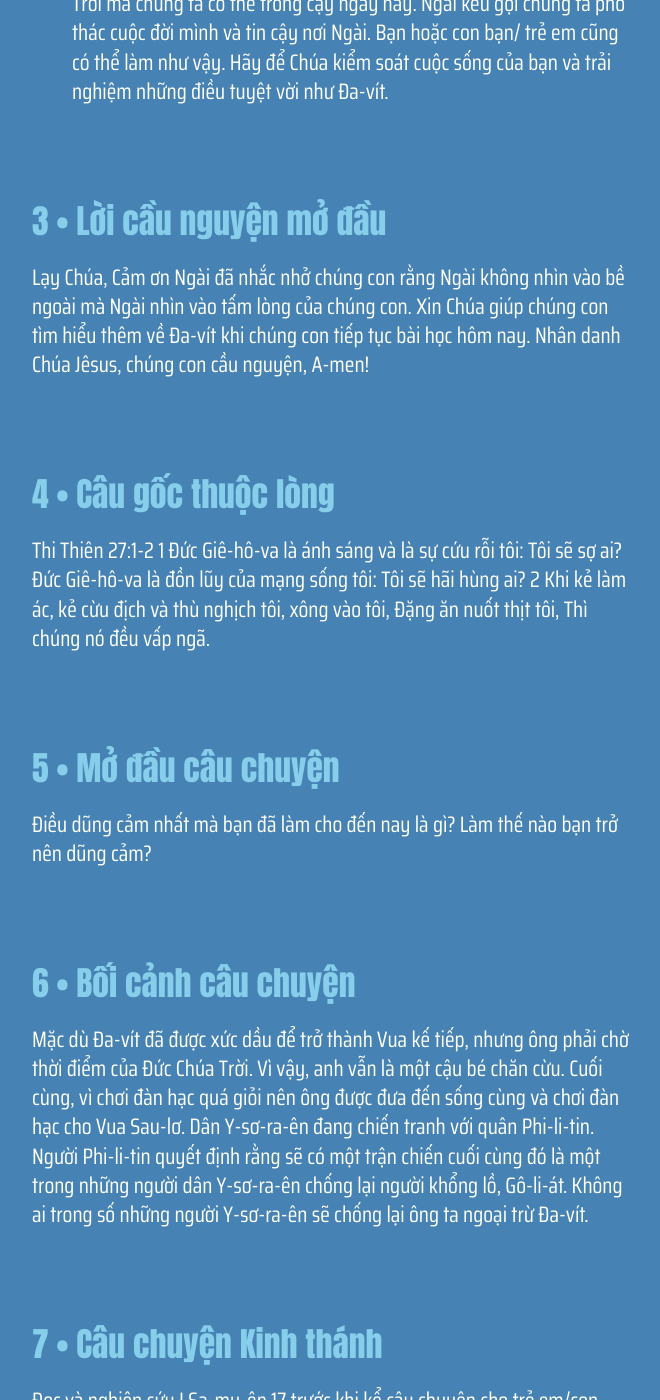
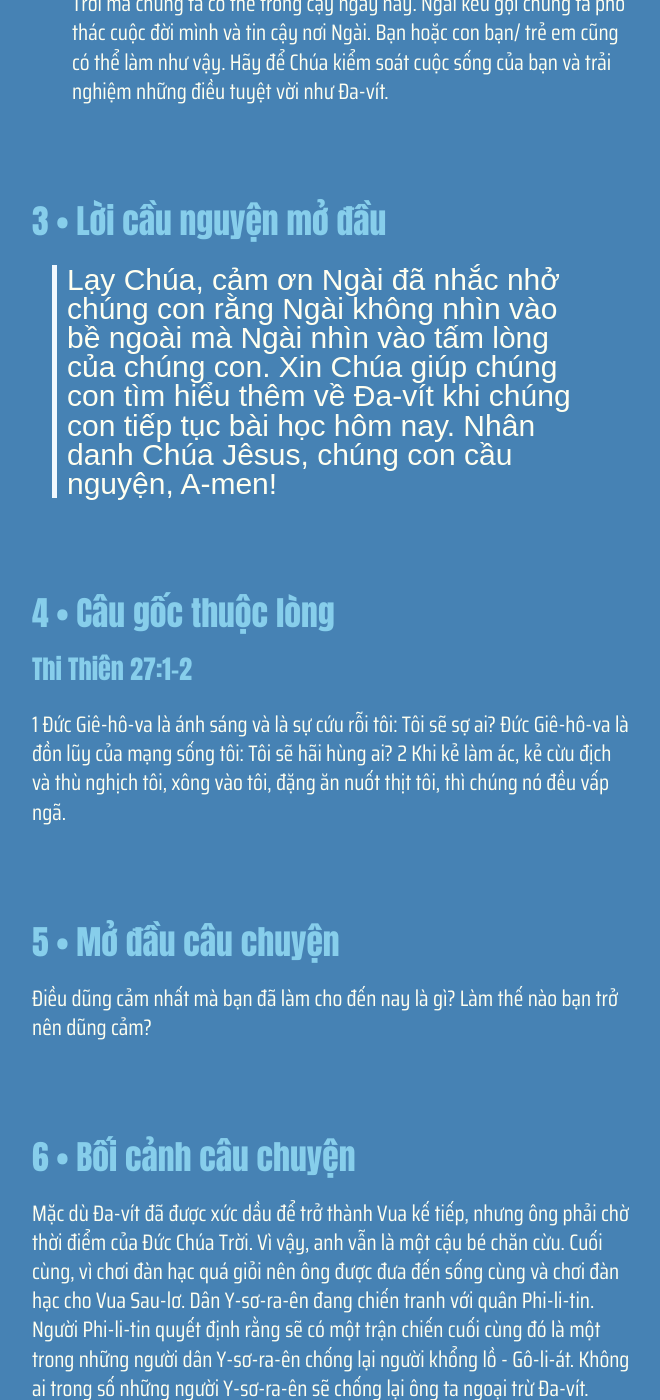
Before and after one commit to GospelTrust/LGS, a Jekyll site: the page built from docs/content/_vi/41-1.md, in a window 1280 px wide and 1400 px high, scrolled down 1867 px. Shown: the whole window, without its empty margins (308-968 px from the left). Built offline with Jekyll 4.4.1, drawn with Linux system fonts in a browser that asks for light colours; some web fonts are replaced; some of the changed text lies outside the part shown.

Commit message:
Update: w41d1

```diff
--- a/docs/content/_vi/41-1.md
+++ b/docs/content/_vi/41-1.md
@@ -1,7 +1,7 @@
 ---
 week: 41
 day: 1
-title: 'ĐA-VÍT ĐÁNH BẠI GÔ-LI-ÁT'
+title: 'Đa-vít đánh bại Gô-li-át'
 bible: 'I Sa-mu-ên 17:01-11, 37-50'
 layout: lesson
 ---
@@ -9,7 +9,7 @@
 
 {% include lesson/section.html index=1 %}
 - Cho trẻ em học được rằng Đức Chúa Trời luôn ở cùng chúng ta cho dù chúng ta đang ở trong hoàn cảnh nào, Ngài yêu thương chúng ta, và sức mạnh của chúng ta đến từ Ngài.
-- Đối với trẻ em để được nhắc nhở rằng khi chúng ta sợ hãi, chúng ta có thể tin cậy nơi Đức Chúa Trời và ghi nhớ những lời hứa của Ngài có thể được tìm thấy trong Kinh thánh.
+- Đối với trẻ em để được nhắc nhở rằng khi chúng ta sợ hãi, chúng ta có thể tin cậy nơi Đức Chúa Trời và ghi nhớ những lời hứa của Ngài có thể được tìm thấy trong Kinh Thánh.
 - Để trẻ em hiểu rằng Chúa lớn hơn nỗi sợ hãi của chúng ta, chúng ta có thể nương cậy vào Ngài mọi lúc
 
 
@@ -21,12 +21,12 @@
 
 
 {% include lesson/section.html index=3 %}
-Lạy Chúa, Cảm ơn Ngài đã nhắc nhở chúng con rằng Ngài không nhìn vào bề ngoài mà Ngài nhìn vào tấm lòng của chúng con. Xin Chúa giúp chúng con tìm hiểu thêm về Đa-vít khi chúng con tiếp tục bài học hôm nay. Nhân danh Chúa Jêsus, chúng con cầu nguyện, A-men!
+> Lạy Chúa, cảm ơn Ngài đã nhắc nhở chúng con rằng Ngài không nhìn vào bề ngoài mà Ngài nhìn vào tấm lòng của chúng con. Xin Chúa giúp chúng con tìm hiểu thêm về Đa-vít khi chúng con tiếp tục bài học hôm nay. Nhân danh Chúa Jêsus, chúng con cầu nguyện, A-men!
 
 
 {% include lesson/section.html index=4 %}
-Thi Thiên 27:1-2
-1 Đức Giê-hô-va là ánh sáng và là sự cứu rỗi tôi: Tôi sẽ sợ ai? Đức Giê-hô-va là đồn lũy của mạng sống tôi: Tôi sẽ hãi hùng ai? 2 Khi kẻ làm ác, kẻ cừu địch và thù nghịch tôi, xông vào tôi, Đặng ăn nuốt thịt tôi, Thì chúng nó đều vấp ngã.
+### Thi Thiên 27:1-2
+1 Đức Giê-hô-va là ánh sáng và là sự cứu rỗi tôi: Tôi sẽ sợ ai? Đức Giê-hô-va là đồn lũy của mạng sống tôi: Tôi sẽ hãi hùng ai? 2 Khi kẻ làm ác, kẻ cừu địch và thù nghịch tôi, xông vào tôi, đặng ăn nuốt thịt tôi, thì chúng nó đều vấp ngã.
 
 
 {% include lesson/section.html index=5 %}
@@ -35,7 +35,7 @@
 
 
 {% include lesson/section.html index=6 %}
-Mặc dù Đa-vít đã được xức dầu để trở thành Vua kế tiếp, nhưng ông phải chờ thời điểm của Đức Chúa Trời. Vì vậy, anh vẫn là một cậu bé chăn cừu. Cuối cùng, vì chơi đàn hạc quá giỏi nên ông được đưa đến sống cùng và chơi đàn hạc cho Vua Sau-lơ. Dân Y-sơ-ra-ên đang chiến tranh với quân Phi-li-tin. Người Phi-li-tin quyết định rằng sẽ có một trận chiến cuối cùng đó là một trong những người dân  Y-sơ-ra-ên chống lại người khổng lồ, Gô-li-át. Không ai trong số những người Y-sơ-ra-ên sẽ chống lại ông ta ngoại trừ Đa-vít.
+Mặc dù Đa-vít đã được xức dầu để trở thành Vua kế tiếp, nhưng ông phải chờ thời điểm của Đức Chúa Trời. Vì vậy, anh vẫn là một cậu bé chăn cừu. Cuối cùng, vì chơi đàn hạc quá giỏi nên ông được đưa đến sống cùng và chơi đàn hạc cho Vua Sau-lơ. Dân Y-sơ-ra-ên đang chiến tranh với quân Phi-li-tin. Người Phi-li-tin quyết định rằng sẽ có một trận chiến cuối cùng đó là một trong những người dân Y-sơ-ra-ên chống lại người khổng lồ - Gô-li-át. Không ai trong số những người Y-sơ-ra-ên sẽ chống lại ông ta ngoại trừ Đa-vít.
 
 
 {% include lesson/section.html index=7 %}
@@ -55,4 +60,4 @@
 
 
 {% include lesson/section.html index=10 %}
-Lạy Chúa, Cảm ơn Chúa về câu chuyện ngày hôm nay. Cảm ơn Ngài đã cho phép chúng con biết thêm về Ngài. Xin Chúa hãy giúp chúng con giống như Đa-vít, người có sức mạnh và lòng can đảm đến từ Ngài. Nhân danh Chúa Jêsus, chúng con cầu nguyện, A-men!
+> Lạy Chúa, cảm ơn Chúa về câu chuyện ngày hôm nay. Cảm ơn Ngài đã cho phép chúng con biết thêm về Ngài. Xin Chúa hãy giúp chúng con giống như Đa-vít, người có sức mạnh và lòng can đảm đến từ Ngài. Nhân danh Chúa Jêsus, chúng con cầu nguyện, A-men!
```
Also changed, not shown: other parts of docs/content/_vi/41-1.md (+7 -2 lines).
